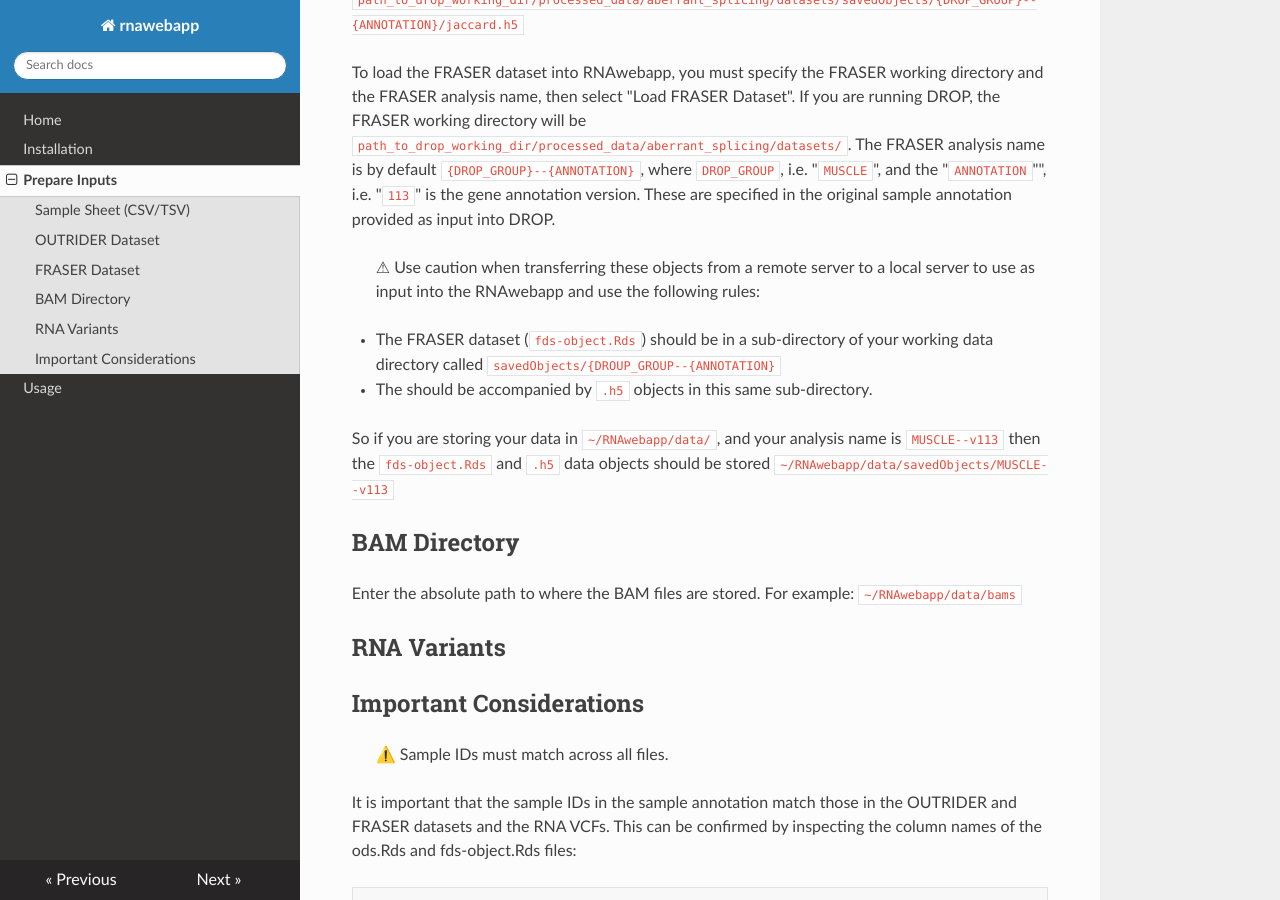
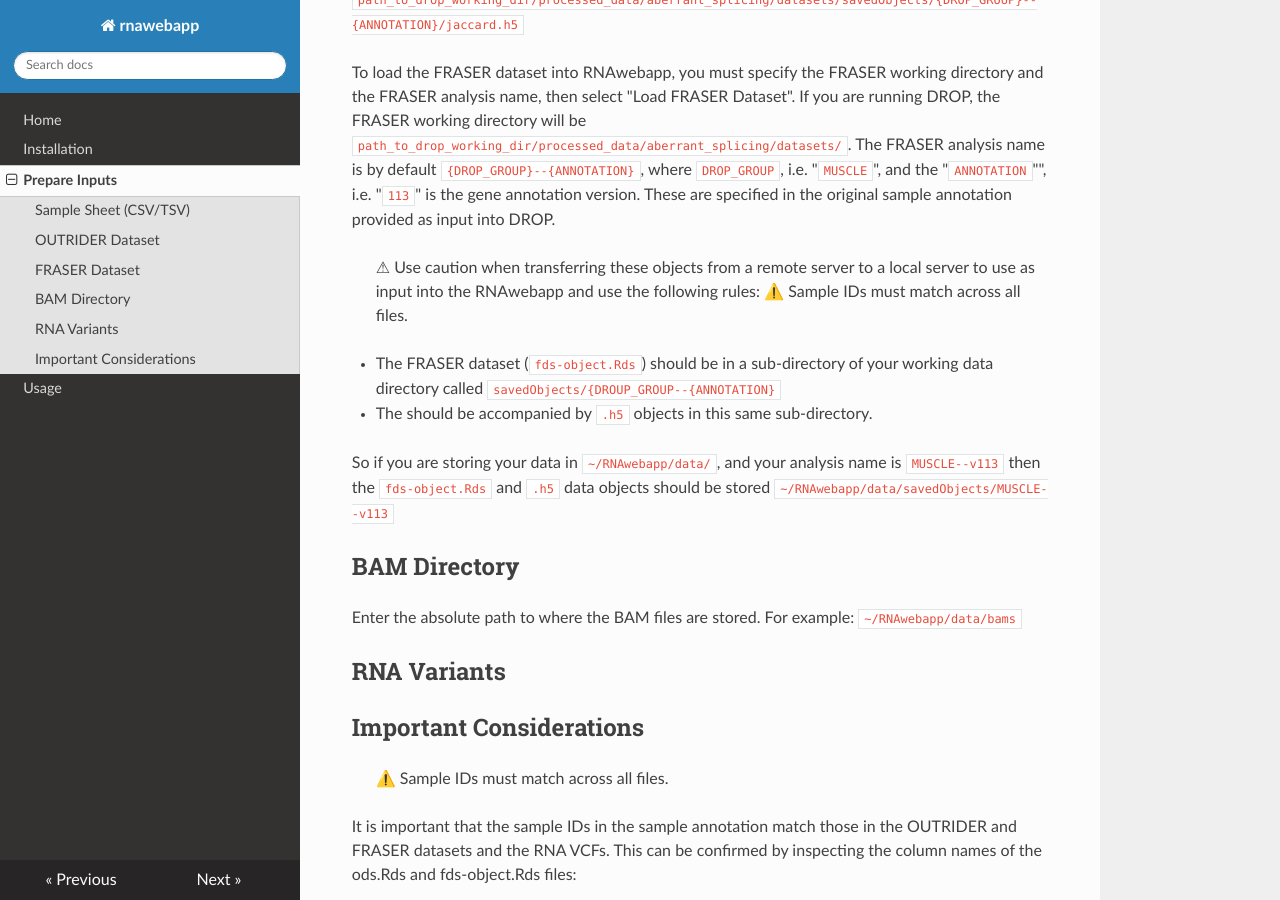
Before and after one commit to ChiaraF32/rnawebapp, an MkDocs documentation site: the page built from docs/prepare_inputs.md, in a window 1280 px wide and 900 px high, scrolled down 985 px. Built offline with MkDocs 1.6.1, drawn with Linux system fonts in a browser that asks for light colours; nearby versions of some CDN libraries.

Commit message:
Update docs

```diff
--- a/docs/prepare_inputs.md
+++ b/docs/prepare_inputs.md
@@ -34,6 +34,7 @@ The FRASER analysis name is by default `{DROP_GROUP}--{ANNOTATION}`, where `DROP
 These are specified in the original sample annotation provided as input into DROP.
 
 > ⚠ Use caution when transferring these objects from a remote server to a local server to use as input into the RNAwebapp and use the following rules:
+> ⚠️ Sample IDs must match across all files.
 
 - The FRASER dataset (`fds-object.Rds`) should be in a sub-directory of your working data directory called `savedObjects/{DROUP_GROUP--{ANNOTATION}`
 - The should be accompanied by `.h5` objects in this same sub-directory.
```
Also changed, not shown: 1 other file.
